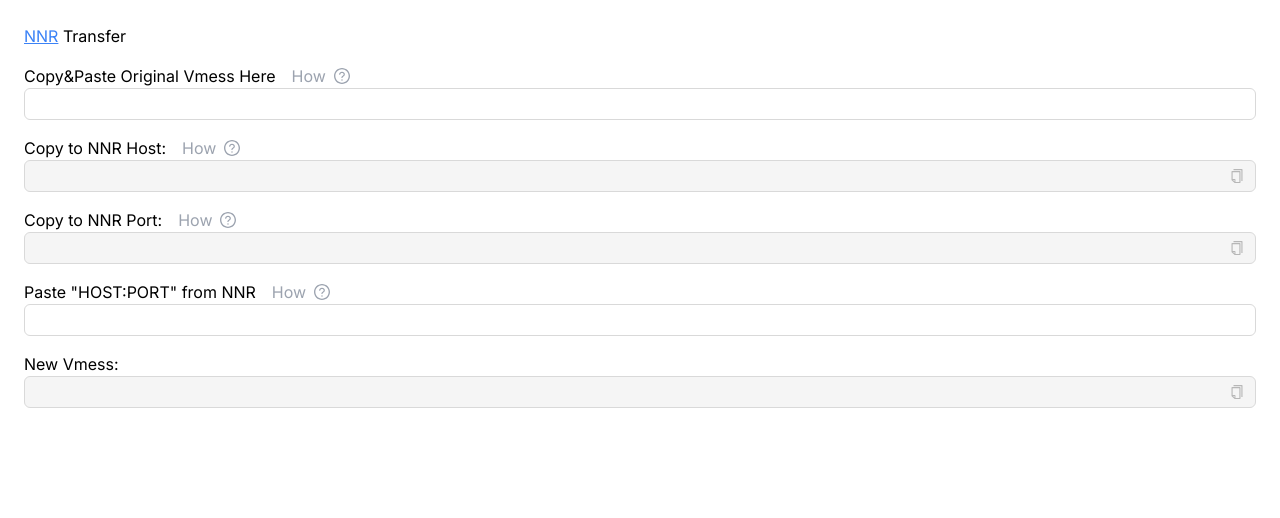
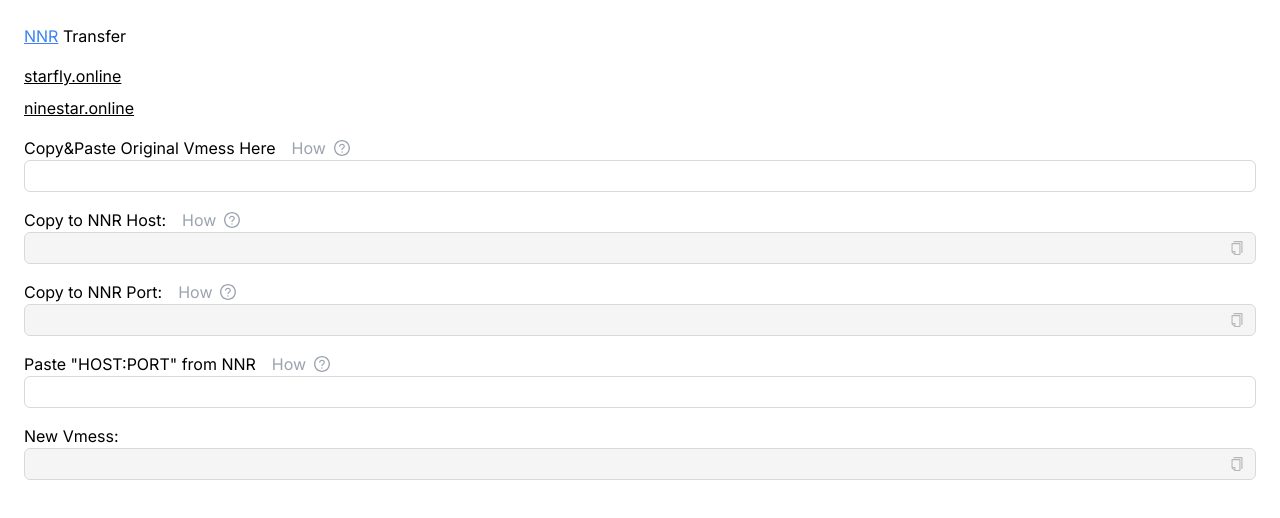
Before and after one commit to Somethingbear/cat-toys, a Next.js app: page /nnr-transfer in a window 1280 px wide. Shown: the top 518 px of the page. Built offline with nearby package versions, Linux system fonts and the light colour scheme.

Commit message:
chore: 增加域名复制

```diff
--- a/src/app/nnr-transfer/page.tsx
+++ b/src/app/nnr-transfer/page.tsx
@@ -67,6 +67,27 @@
         </Link>{" "}
         Transfer
       </h2>
+
+      <div className="flex flex-col gap-2">
+        <span
+          className="underline"
+          onClick={() => {
+            copy("starfly.online:");
+            message.success("Copied");
+          }}
+        >
+          starfly.online
+        </span>
+        <span
+          className="underline"
+          onClick={() => {
+            copy("ninestar.online:");
+            message.success("Copied");
+          }}
+        >
+          ninestar.online
+        </span>
+      </div>
 
       <section>
         <span className="flex items-center gap-4">
```
